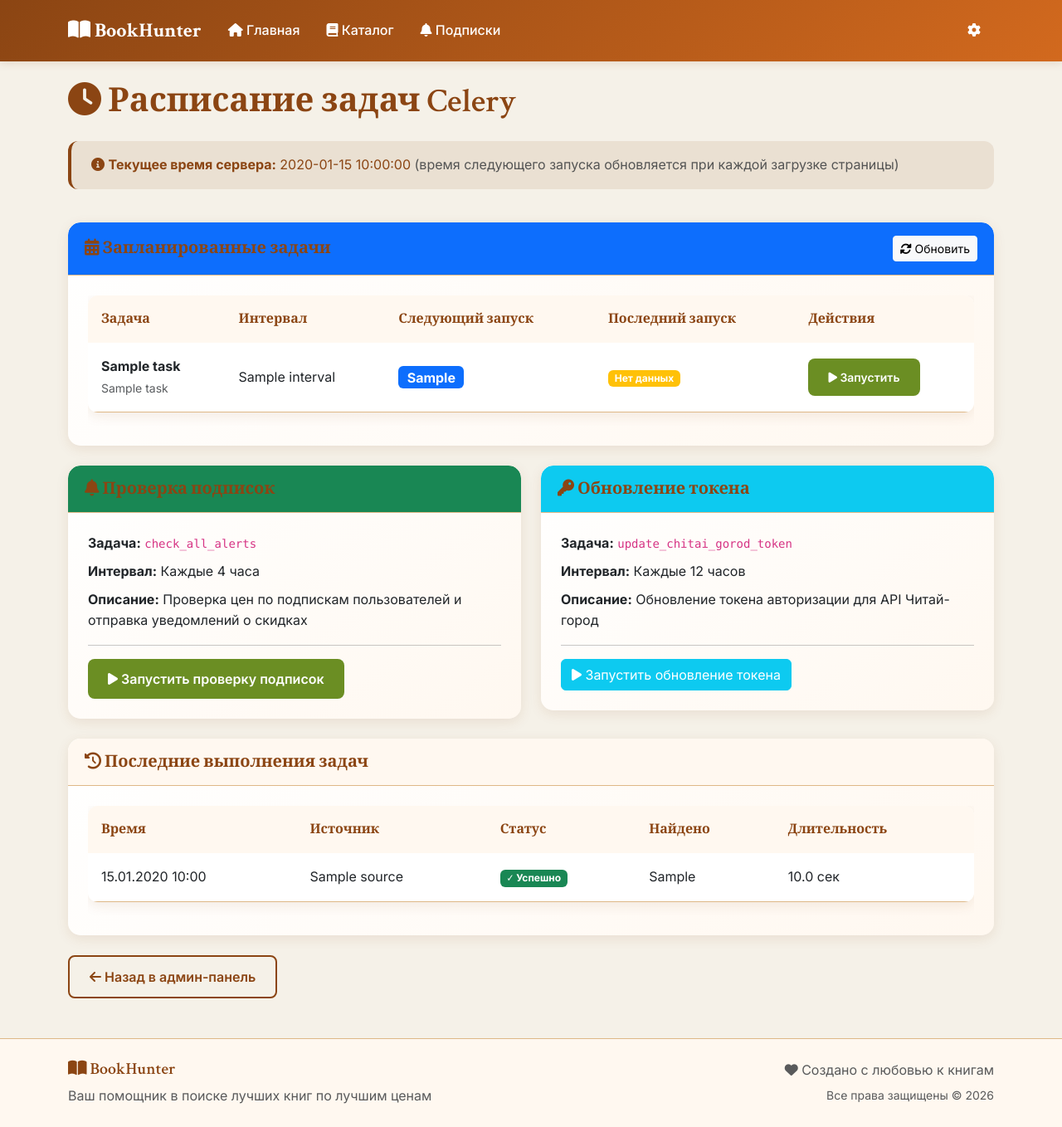
After one commit to TeQmer/BookHunter, a FastAPI app: template web/templates/admin/schedule.html in a window 1280 px wide. The commit adds this page. Shown: the whole page at 83% size. Run offline with FastAPI, Linux system fonts and the light colour scheme; the template is opened without the code that fills it: most values are stand-ins (such as "Sample title", 1, 10 or a date in 2020); parts of the project's set-up code (start-up, migrations or seed data) failed here and were passed over.

Commit message:
Add admin schedule page with task run buttons and last execution status

```diff
--- a/web/templates/admin/dashboard.html
+++ b/web/templates/admin/dashboard.html
@@ -164,6 +164,11 @@
                             <i class="fas fa-chart-line"></i> Аналитика и метрики
                         </a>
                     </div>
+                    <div class="col-md-3 mb-2">
+                        <a href="/admin/schedule" class="btn btn-outline-primary w-100">
+                            <i class="fas fa-clock"></i> Расписание задач
+                        </a>
+                    </div>
                 </div>
             </div>
         </div>
--- /dev/null
+++ b/web/templates/admin/schedule.html
@@ -0,0 +1,274 @@
+{% extends "base.html" %}
+
+{% block content %}
+<div class="row">
+    <div class="col-12">
+        <h1 class="mb-4">
+            <i class="fas fa-clock"></i> Расписание задач Celery
+        </h1>
+    </div>
+</div>
+
+<!-- Текущее время -->
+<div class="row mb-4">
+    <div class="col-12">
+        <div class="alert alert-info">
+            <i class="fas fa-info-circle"></i>
+            <strong>Текущее время сервера:</strong> {{ current_time }}
+            <span class="text-muted">(время следующего запуска обновляется при каждой загрузке страницы)</span>
+        </div>
+    </div>
+</div>
+
+<!-- Расписание задач с кнопками запуска -->
+<div class="row">
+    <div class="col-12">
+        <div class="card">
+            <div class="card-header bg-primary text-white d-flex justify-content-between align-items-center">
+                <h5 class="mb-0">
+                    <i class="fas fa-calendar-alt"></i> Запланированные задачи
+                </h5>
+                <button class="btn btn-sm btn-light" onclick="location.reload()">
+                    <i class="fas fa-sync-alt"></i> Обновить
+                </button>
+            </div>
+            <div class="card-body">
+                <div class="table-responsive">
+                    <table class="table table-hover" id="scheduleTable">
+                        <thead class="table-light">
+                            <tr>
+                                <th>Задача</th>
+                                <th>Интервал</th>
+                                <th>Следующий запуск</th>
+                                <th>Последний запуск</th>
+                                <th>Действия</th>
+                            </tr>
+                        </thead>
+                        <tbody>
+                            {% for task in schedule_data %}
+                            <tr>
+                                <td>
+                                    <strong>{{ task.name }}</strong>
+                                    <br>
+                                    <small class="text-muted">{{ task.task }}</small>
+                                </td>
+                                <td>{{ task.interval }}</td>
+                                <td>
+                                    <span class="badge bg-primary fs-6">
+                                        {{ task.next_run }}
+                                    </span>
+                                </td>
+                                <td>
+                                    {% if last_runs.get(task.task.split('.')[-1]) %}
+                                        {% set last = last_runs.get(task.task.split('.')[-1]) %}
+                                        {% if last.last_run %}
+                                            <span class="badge bg-secondary">{{ last.last_run }}</span>
+                                        {% else %}
+                                            <span class="badge bg-warning">Нет данных</span>
+                                        {% endif %}
+                                    {% else %}
+                                        <span class="badge bg-warning">Нет данных</span>
+                                    {% endif %}
+                                </td>
+                                <td>
+                                    <button class="btn btn-sm btn-success"
+                                            onclick="runTask('{{ task.task.split('.')[-1] }}', '{{ task.name }}')"
+                                            title="Запустить вручную">
+                                        <i class="fas fa-play"></i> Запустить
+                                    </button>
+                                </td>
+                            </tr>
+                            {% endfor %}
+                        </tbody>
+                    </table>
+                </div>
+            </div>
+        </div>
+    </div>
+</div>
+
+<!-- Ключевые задачи -->
+<div class="row mt-4">
+    <div class="col-md-6">
+        <div class="card border-success">
+            <div class="card-header bg-success text-white">
+                <h5 class="mb-0">
+                    <i class="fas fa-bell"></i> Проверка подписок
+                </h5>
+            </div>
+            <div class="card-body">
+                <p class="mb-2"><strong>Задача:</strong> <code>check_all_alerts</code></p>
+                <p class="mb-2"><strong>Интервал:</strong> Каждые 4 часа</p>
+                <p class="mb-0"><strong>Описание:</strong> Проверка цен по подпискам пользователей и отправка уведомлений о скидках</p>
+                <hr>
+                <button class="btn btn-success" onclick="runTask('check_all_alerts', 'Проверка подписок')">
+                    <i class="fas fa-play"></i> Запустить проверку подписок
+                </button>
+            </div>
+        </div>
+    </div>
+
+    <div class="col-md-6">
+        <div class="card border-info">
+            <div class="card-header bg-info text-white">
+                <h5 class="mb-0">
+                    <i class="fas fa-key"></i> Обновление токена
+                </h5>
+            </div>
+            <div class="card-body">
+                <p class="mb-2"><strong>Задача:</strong> <code>update_chitai_gorod_token</code></p>
+                <p class="mb-2"><strong>Интервал:</strong> Каждые 12 часов</p>
+                <p class="mb-0"><strong>Описание:</strong> Обновление токена авторизации для API Читай-город</p>
+                <hr>
+                <button class="btn btn-info text-white" onclick="runTask('update_chitai_gorod_token', 'Обновление токена')">
+                    <i class="fas fa-play"></i> Запустить обновление токена
+                </button>
+            </div>
+        </div>
+    </div>
+</div>
+
+<!-- Последние логи выполнения -->
+{% if recent_logs %}
+<div class="row mt-4">
+    <div class="col-12">
+        <div class="card">
+            <div class="card-header">
+                <h5 class="mb-0">
+                    <i class="fas fa-history"></i> Последние выполнения задач
+                </h5>
+            </div>
+            <div class="card-body">
+                <div class="table-responsive">
+                    <table class="table table-sm">
+                        <thead>
+                            <tr>
+                                <th>Время</th>
+                                <th>Источник</th>
+                                <th>Статус</th>
+                                <th>Найдено</th>
+                                <th>Длительность</th>
+                            </tr>
+                        </thead>
+                        <tbody>
+                            {% for log in recent_logs %}
+                            <tr>
+                                <td>{{ log.created_at.strftime('%d.%m.%Y %H:%M') if log.created_at else '-' }}</td>
+                                <td>{{ log.source or '-' }}</td>
+                                <td>
+                                    {% if log.status == 'completed' %}
+                                        <span class="badge bg-success">✓ Успешно</span>
+                                    {% elif log.status == 'failed' %}
+                                        <span class="badge bg-danger">✗ Ошибка</span>
+                                    {% elif log.status == 'running' %}
+                                        <span class="badge bg-warning">⟳ Выполняется</span>
+                                    {% else %}
+                                        <span class="badge bg-secondary">{{ log.status }}</span>
+                                    {% endif %}
+                                </td>
+                                <td>{{ log.books_found or 0 }}</td>
+                                <td>{{ "%.1f"|format(log.duration_seconds) if log.duration_seconds else '-' }} сек</td>
+                            </tr>
+                            {% endfor %}
+                        </tbody>
+                    </table>
+                </div>
+            </div>
+        </div>
+    </div>
+</div>
+{% endif %}
+
+<!-- Навигация -->
+<div class="row mt-4">
+    <div class="col-12">
+        <a href="/admin" class="btn btn-outline-primary">
+            <i class="fas fa-arrow-left"></i> Назад в админ-панель
+        </a>
+    </div>
+</div>
+
+<!-- Модальное окно статуса -->
+<div class="modal fade" id="taskModal" tabindex="-1">
+    <div class="modal-dialog">
+        <div class="modal-content">
+            <div class="modal-header">
+                <h5 class="modal-title">Выполнение задачи</h5>
+                <button type="button" class="btn-close" data-bs-dismiss="modal"></button>
+            </div>
+            <div class="modal-body">
+                <div id="taskStatus">
+                    <p><i class="fas fa-spinner fa-spin"></i> Запускаем задачу...</p>
+                </div>
+            </div>
+            <div class="modal-footer">
+                <button type="button" class="btn btn-secondary" data-bs-dismiss="modal">Закрыть</button>
+            </div>
+        </div>
+    </div>
+</div>
+{% endblock %}
+
+{% block scripts %}
+<script>
+    // Функция запуска задачи
+    async function runTask(taskName, taskTitle) {
+        if (!confirm(`Запустить задачу "${taskTitle}" сейчас?`)) {
+            return;
+        }
+
+        const modal = new bootstrap.Modal(document.getElementById('taskModal'));
+        const statusDiv = document.getElementById('taskStatus');
+
+        modal.show();
+        statusDiv.innerHTML = '<p><i class="fas fa-spinner fa-spin"></i> Запускаем задачу "' + taskTitle + '"...</p>';
+
+        try {
+            const response = await fetch('/admin/api/run-task?task_name=' + encodeURIComponent(taskName), {
+                method: 'POST',
+                headers: {
+                    'Content-Type': 'application/json'
+                }
+            });
+
+            const result = await response.json();
+
+            if (result.success) {
+                statusDiv.innerHTML = `
+                    <div class="alert alert-success">
+                        <i class="fas fa-check-circle"></i>
+                        <strong>Задача запущена!</strong><br>
+                        ID задачи: ${result.task_id || 'N/A'}<br>
+                        <small>Статус можно отслеживать в логах Celery</small>
+                    </div>
+                `;
+            } else {
+                statusDiv.innerHTML = `
+                    <div class="alert alert-danger">
+                        <i class="fas fa-exclamation-circle"></i>
+                        <strong>Ошибка!</strong><br>
+                        ${result.error}
+                    </div>
+                `;
+            }
+        } catch (error) {
+            statusDiv.innerHTML = `
+                <div class="alert alert-danger">
+                    <i class="fas fa-exclamation-circle"></i>
+                    <strong>Ошибка связи!</strong><br>
+                    ${error.message}
+                </div>
+            `;
+        }
+    }
+
+    // Обновление времени каждую минуту
+    function updateCountdown() {
+        const now = new Date();
+        console.log('Текущее время:', now.toLocaleString('ru-RU'));
+    }
+
+    // Обновляем каждые 60 секунд
+    setInterval(updateCountdown, 60000);
+</script>
+{% endblock %}
```
Also changed, not shown: DEPLOY_QUICK.md (added, +47 -0 lines), web/admin.py (+149 -0 lines).
